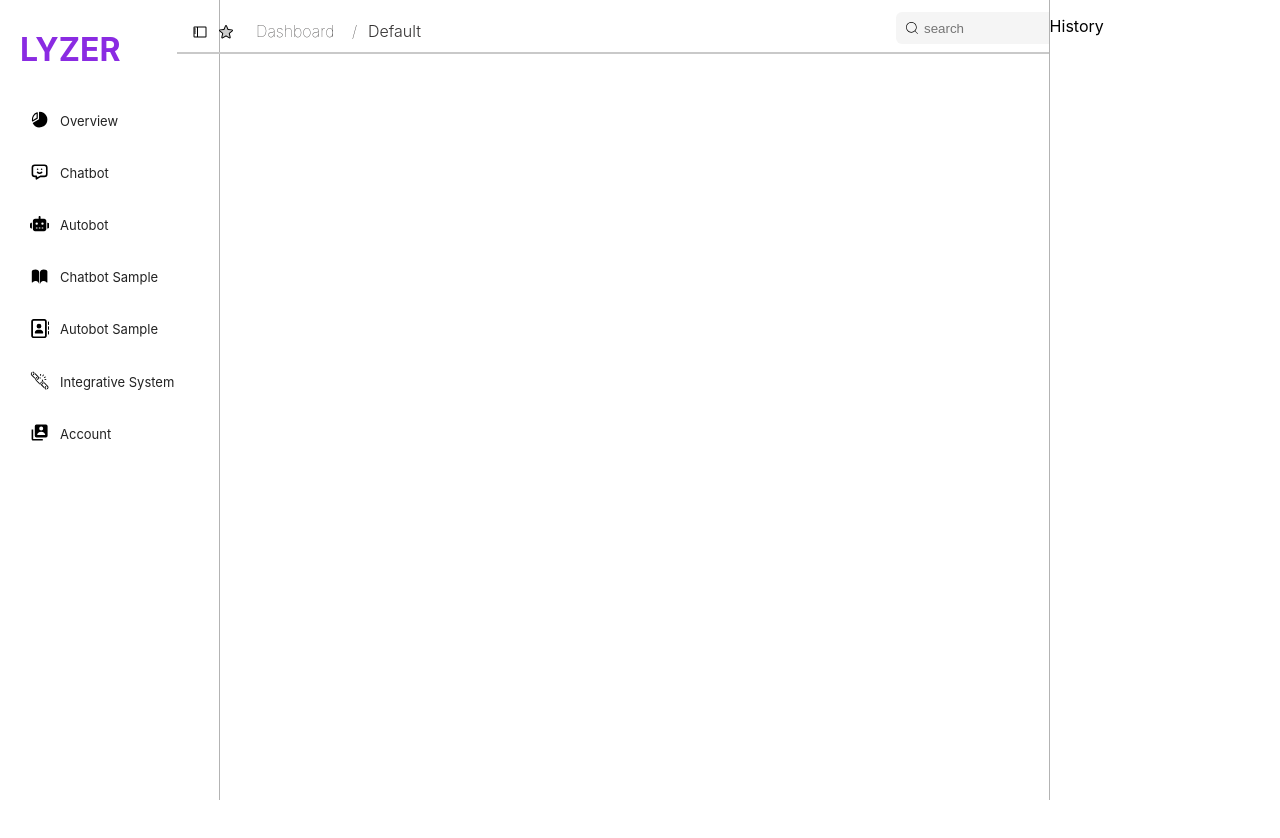
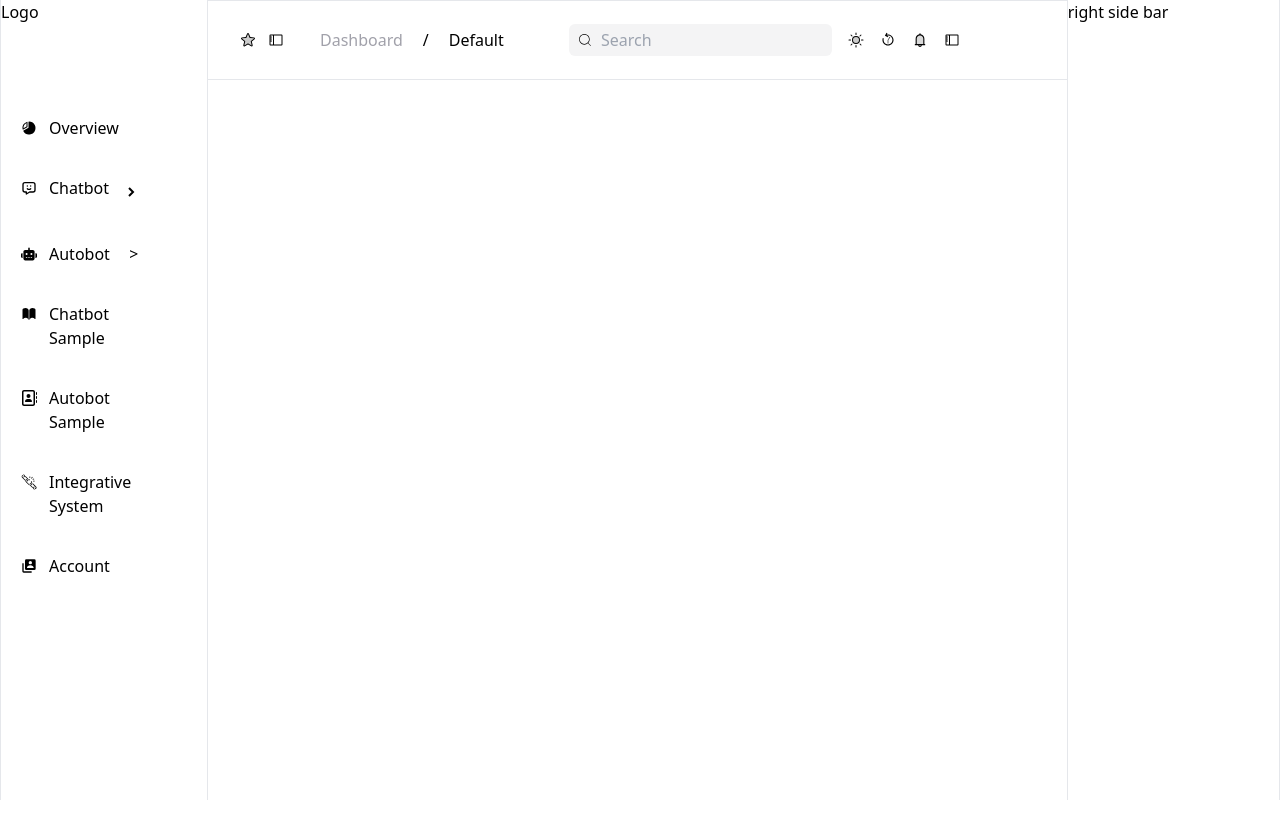
Before and after one commit to raheem-dotgit/DataAgen.io, a React (Create React App) app in the folder app/: page / in a window 1280 px wide. After the commit the page ends 800 px from the top, so only its background shows below. Built offline with nearby package versions, Linux system fonts and the light colour scheme.

Commit message:
updated with tailwind css

```diff
--- a/app/package.json
+++ b/app/package.json
@@ -10,6 +10,7 @@
     "react-dom": "^18.3.1",
     "react-icons": "^5.2.1",
     "react-scripts": "5.0.1",
+    "tailwind": "^4.0.0",
     "web-vitals": "^2.1.4"
   },
   "scripts": {
@@ -35,5 +36,8 @@
       "last 1 firefox version",
       "last 1 safari version"
     ]
+  },
+  "devDependencies": {
+    "tailwindcss": "^3.4.6"
   }
 }
--- a/app/src/components/Navbar.js
+++ b/app/src/components/Navbar.js
@@ -16,26 +16,31 @@ const Navbar = () =>
 return(
 
  <>
- <div className="nav-container">
- <nav className="nav">
- <i className="side-bar-icon"><PiSidebar /></i>
- <i className="star-icon"><PiStarDuotone /></i>
- <h4>Dashboard</h4>
- <h4 className="slash">/</h4>
- <h4 className="default">Default</h4>
- <input type="text" name="" id="" placeholder="search"/>
- <i className="search-icon"><CiSearch /></i>
- <i className="sun-icon"><PiSunDuotone /></i>
- <i className="time-icon"><GiBackwardTime /></i>
- <i className="bell-icon"><AiTwotoneBell /></i>
- <i className="side-bar-icon2"><PiSidebar /></i>
+<nav className="sm:bg-white flex-row h-20 items-center justify-start w-full inline-flex border-y left-100 flex-wrap">
+<ul className="inline-flex absolute left-60 gap-3">
+  <li><PiStarDuotone/></li>
+  <li><PiSidebar/></li>
+</ul>
+  <ul className="sm:flex flex-row gap-5 mx-80">
+    <li className="text-zinc-400 font-thin">Dashboard</li>
+    <li>/</li>
+    <li>Default</li>
+  </ul>
+  <div className="sm:flex flex-row mx-32 absolute right-80">
+  <i className=" mt-2 mx-2 absolute"><CiSearch/></i>
+  <input type="text" placeholder="Search" className="border-none bg-zinc-100 border-7 pl-8 rounded-md py-1"/>
+  </div>
+
+  <ul className="sm:flex gap-4 right-80 absolute">
+    <li><PiSunDuotone/></li>
+    <li><GiBackwardTime/></li>
+    <li><AiTwotoneBell/></li>
+    <li><PiSidebar/></li>
+  </ul>
 </nav>
-</div>
-<hr />
 </>
 
 )
-
 
 
 
--- a/app/src/components/RightSideBar.js
+++ b/app/src/components/RightSideBar.js
@@ -3,12 +3,11 @@ const RightSideBar = () =>
 {
  return(
   <>
-   <div className="right-side-bar">
-    <p>History</p>
-   </div>
-     <div class="vertical-hr-container-right">
-      <hr class="vertical-hr-right"/>
-    </div>
+   <div className="sm:bg-white border-x  absolute w-1/6 h-full  inline-flex right-0" >
+  <h1>
+    right side bar
+  </h1>
+</div>
     </>
  )
 }
--- a/app/src/components/Sidebar.js
+++ b/app/src/components/Sidebar.js
@@ -4,7 +4,9 @@ import { FaRobot } from "react-icons/fa6";
 import { IoIosBook } from "react-icons/io";
 import { FaRegAddressBook } from "react-icons/fa6";
 import { GiBreakingChain } from "react-icons/gi";
+
 import { BiSolidUserAccount } from "react-icons/bi";
+import React, { useState } from 'react';
 
 
 
@@ -15,62 +17,72 @@ const Sidebar = () =>
 
 {
 
+    const [isAutobotsOpen, setIsAutobotsOpen] = useState(false);
+
+     const toggleAutobotsDropdown = () => {
+    setIsAutobotsOpen(!isAutobotsOpen);
+     }
  return(
 
-  <div className="sidebar">
-   <div>
-   <h1>LYZER</h1>
-   <br />
-   <br />
-   <br />
-   <br />
-   <div className="sidebar-content">
-
-    <div className="content-list">
-      <i><PiChartPieSliceFill /></i>
-   <span>Overview</span>
+  <>
+  <div className="sm:flex-col bg-white w-52 h-full inline-flex absolute border-x gap-20">
+    <h1>Logo</h1>
+    <div className="flex flex-col gap-3 ml-3 w-40">
+    <div className="flex-row inline-flex align-middle gap-3  hover:bg-gray-100 rounded-xl py-3 px-2">
+    <i className="mt-1 font-extrabold"><PiChartPieSliceFill /></i>
+    <span>Overview</span>
     </div>
 
-      <div className="content-list">
-      <i><TbMessageChatbot /></i>
+      <div className="flex-row inline-flex align-middle gap-3  hover:bg-gray-100 rounded-xl py-3 px-2">
+      <i className="mt-1"><TbMessageChatbot /></i>
    <span>Chatbot</span>
+   <select name="" id="" className="w-5 bg-transparent -rotate-90 mt-1.5"></select>
     </div>
-      <div className="content-list">
-      <i><FaRobot /></i>
+      <div className="flex-row inline-flex align-middle gap-3  hover:bg-gray-100 rounded-xl py-3 px-2">
+      <i className="mt-1"><FaRobot /></i>
    <span>Autobot</span>
+    <button className="w-5 bg-transparent rotate-90" onClick={toggleAutobotsDropdown}>^</button>
+
     </div>
+      {isAutobotsOpen && (
+      <div className="flex-row inline-flex align-middle gap-3 justify-center ml-5 font-light">
+      <ul className="gap-2">
+      <li className=" hover:bg-gray-100 rounded-xl py-3 px-9 w-48">Data Setup</li>
+      <li className=" hover:bg-gray-100 rounded-xl py-3 px-9">Integration Setting</li>
+      <li className=" hover:bg-gray-100 rounded-xl py-3 px-9">Playground</li>
+      <li className=" hover:bg-gray-100 rounded-xl py-3 px-9">Deploy</li>
+      </ul>
 
-       <div className="content-list">
-      <i><IoIosBook /></i>
+    </div>
+      )}
+
+
+       <div className="flex-row inline-flex align-middle gap-3  hover:bg-gray-100 rounded-xl py-3 px-2">
+      <i className="mt-1"><IoIosBook /></i>
    <span>Chatbot Sample</span>
     </div>
 
-         <div className="content-list">
-      <i><FaRegAddressBook /></i>
+         <div className="flex-row inline-flex align-middle gap-3  hover:bg-gray-100 rounded-xl py-3 px-2">
+      <i className="mt-1"><FaRegAddressBook /></i>
    <span>Autobot Sample</span>
     </div>
 
-         <div className="content-list">
-      <i><GiBreakingChain /></i>
+         <div className="flex-row inline-flex align-middle gap-3  hover:bg-gray-100 rounded-xl py-3 px-2">
+      <i className="mt-1"><GiBreakingChain /></i>
    <span>Integrative System</span>
     </div>
-         <div className="content-list">
-      <i><BiSolidUserAccount /></i>
+         <div className="flex-row inline-flex align-middle gap-3  hover:bg-gray-100 rounded-xl py-3 px-2">
+      <i className="mt-1"><BiSolidUserAccount /></i>
    <span>Account</span>
     </div>
 
    </div>
-
-   </div>
-  <div class="vertical-hr-container">
-        <hr class="vertical-hr"/>
-    </div>
-
-  </div>
+</div>
 
 
+
+</>
  )
-
 }
 
 export default Sidebar
--- a/app/src/index.css
+++ b/app/src/index.css
@@ -1,202 +1,3 @@
-body {
-  margin: 0;
-  font-family: -apple-system, BlinkMacSystemFont, 'Segoe UI', 'Roboto', 'Oxygen',
-    'Ubuntu', 'Cantarell', 'Fira Sans', 'Droid Sans', 'Helvetica Neue',
-    sans-serif;
-  -webkit-font-smoothing: antialiased;
-  -moz-osx-font-smoothing: grayscale;
-}
-
-.nav-container{
-  display: flex;
-  justify-content: center;
-  align-items: center;
-  flex-direction: row;
-  width: calc(100%-250px);
-}
-nav{
-  display: flex;
-  background-color: white;
-  width: 60%;
-  height: 20%;
-}
-
-hr{
-  position: absolute;
-  width: 68%;
-  right: 18%;
-  border: 0.2px solid rgb(201, 201, 201);
-}
-
-nav h4{
-  position: absolute;
-  color: rgb(52, 50, 50);
-  width: 0;
-  height: 0;
-  font-weight: 100;
-
-}
-
-.slash{
-    margin-left: 6rem;
-    display: block;
-    width: 0;
-    height: 0;
-}
-
-.default{
-  position: absolute;
-  width: 0;
-  height: 0;
-  margin-left: 7rem;
-  font-weight: 300;
-}
-
-nav input{
-  margin-left: 40rem;
-  height: 30px;
-  margin-top: 12px;
-  border-radius: 6px;
-  background-color: whitesmoke;
-  border: none;
-  width: 150px;
-  padding-left: 28px;
-}
-
-.search-icon{
-
-  position: absolute;
-    margin-top: 20px;
-    margin-left: 40.5rem;
-}
-
-.star-icon{
-
-  position: absolute;
-  margin-top: 24px;
-  left: 17%;
-
-}
-
-.side-bar-icon
-{
-  position: absolute;
-  margin-top: 24px;
-  left: 15%;
-}
-
-.sidebar{
-  width: 400px;
-  background-color: white;
-  padding: 20px;
-  height: 100vh;
-  position: absolute;
-  top: 0;
-}
-
-.sidebar h1{
-  position: absolute;
-  top: 1%;
-  color: blueviolet;
-}
-
-.vertical-hr-container {
-    display: flex;
-    justify-content: center;
-    align-items: center;
-    height: 100vh; /* Full height of the viewport */
-    position: absolute;
-    top:0%;
-    left:50%;
-}
-
-.vertical-hr {
-    border: none;
-    border-left: 0.2px solid rgb(179, 179, 179); /* Adjust thickness and color */
-    height: 100vh; /* Adjust height */
-}
-.sun-icon{
-  position: absolute;
-  margin-left: 54rem;
-  margin-top: 1.2rem;
-}
-.time-icon{
-  position: absolute;
-  margin-left: 56rem;
-  margin-top: 1.2rem;
-}
-.bell-icon{
-   position: absolute;
-  margin-left: 58rem;
-  margin-top: 1.2rem;
-}
-
-.side-bar-icon2
-{
-  position: absolute;
-  margin-left: 60rem;
-  margin-top: 1.2rem;
-}
-.right-side-bar{
-  display: flex;
-  background-color: white;
-  width: 18%;
-  position: absolute;
-  right: 0%;
-  top: 0;
-  height: 100vh;
-}
-
-.vertical-hr-container-right{
-  display: flex;
-    justify-content: center;
-    align-items: center;
-    height: 100vh; /* Full height of the viewport */
-    position: absolute;
-    top:0%;
-    left:82%;
-}
-.vertical-hr-right{
-    border: none;
-    border-left: 0.2px solid rgb(179, 179, 179); /* Adjust thickness and color */
-    height: 100vh; /* Adjust height */
-}
-.sidebar-content{
-  display: flex;
-  flex-direction: column;
-  justify-items: center;
-  row-gap: 0.5em;
-}
-
-.sidebar-content span{
-  margin-left: 10px;
-  position: absolute;
-  font-size: small;
-  margin-top: 2.5px;
-  color: rgb(34, 34, 34);
-}
-.sidebar-content i{
-  font-size: larger;
-}
-
-.content-list {
-  display: flex;
-  align-items: center;
-  padding: 10px;
-  transition: background-color 0s ease;
-  width: 150px;
-}
-
-.content-list span{
-  margin-left: 30px;
-  margin-top: -3px;
-}
-
-.content-list i {
-  margin-right: 10px;
-}
-
-.content-list:hover {
-  background-color: #f0f0f0;
-  border-radius: 16px;
-}
+@tailwind base;
+@tailwind components;
+@tailwind utilities;
--- /dev/null
+++ b/app/tailwind.config.js
@@ -0,0 +1,10 @@
+/** @type {import('tailwindcss').Config} */
+module.exports = {
+  content: [
+    "./src/**/*.{js,jsx,ts,tsx}",
+  ],
+  theme: {
+    extend: {},
+  },
+  plugins: [],
+}
```
Also changed, not shown: 1 other file (tests, documents, lock files or other folders).
